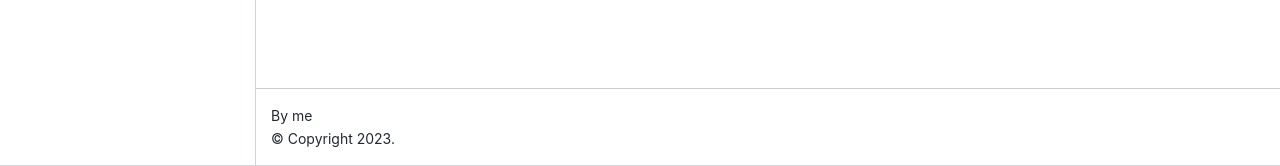
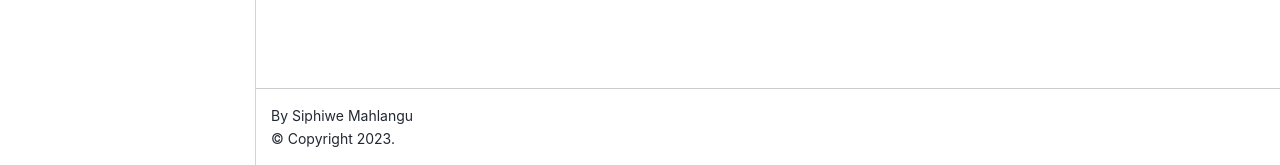
Before and after one commit to TheAbstract/pandas-by-example, a Jupyter Book: the page built from intro.md, in a window 1280 px wide. Shown: the part 734-900 px from the top of the page. Built offline with Jupyter Book 1.0.4 settings and Sphinx 7.4.7 and the Sphinx Book theme 1.1.4, drawn with Linux system fonts in a browser that asks for light colours.

Commit message:
minor edit.

```diff
--- a/_config.yml
+++ b/_config.yml
@@ -2,7 +2,7 @@
 # Learn more at https://jupyterbook.org/customize/config.html
 
 title: Pandas by Example
-author: me
+author: Siphiwe Mahlangu
 
 # Force re-execution of notebooks on each build.
 # See https://jupyterbook.org/content/execute.html
```
